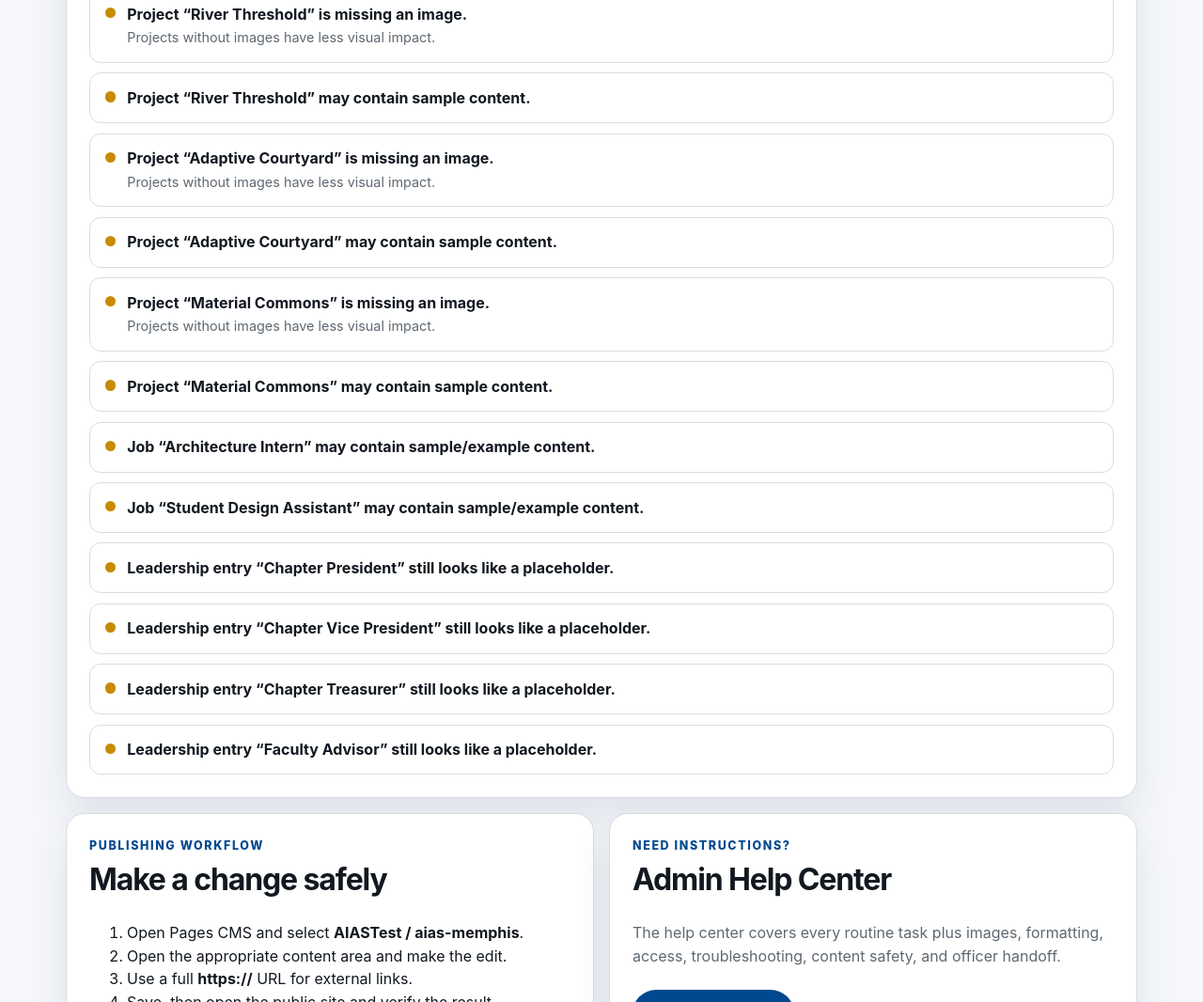
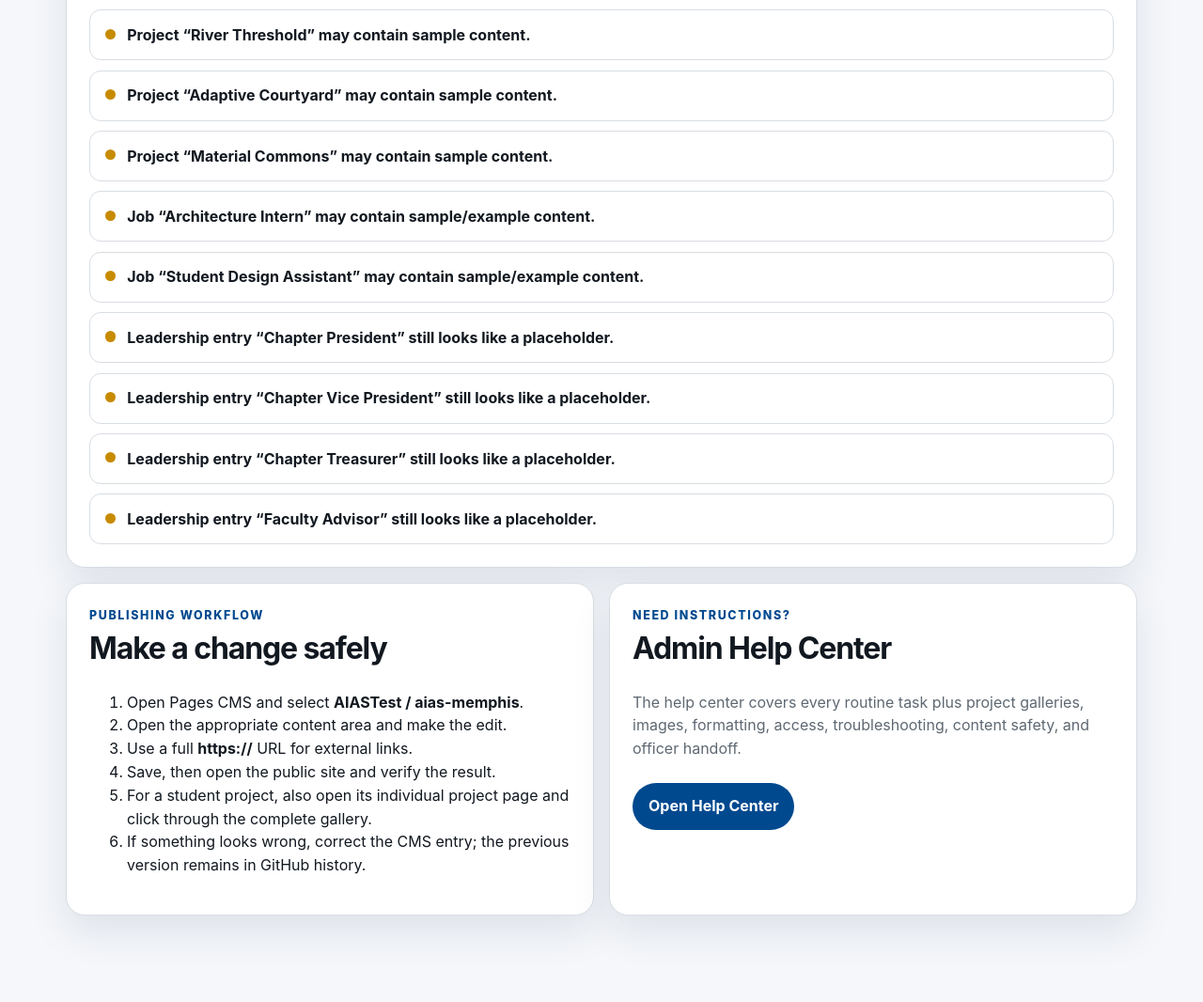
Before and after one commit to AIASTest/aias-memphis, a plain HTML site: page admin/index.html in a window 1280 px wide. Shown: the part 1734-2800 px from the top of the page at 94% size. Drawn offline with Linux system fonts and the light colour scheme.

Commit message:
Update admin dashboard for project portfolios

```diff
--- a/admin/index.html
+++ b/admin/index.html
@@ -40,7 +40,7 @@
     <div class="section-head" style="margin-top:2rem"><div><p class="eyebrow">What can be edited</p><h2 id="edit-sections-title" style="font-size:2rem">Content areas</h2></div></div>
     <div class="admin-grid">
       <a class="admin-card" href="help.html#events"><div class="admin-icon">Calendar</div><h2>Events</h2><p class="muted small">Meetings, tours, reviews, workshops, images, and RSVP links.</p><div class="admin-count" id="event-count-card">—</div></a>
-      <a class="admin-card" href="help.html#projects"><div class="admin-icon">Portfolio</div><h2>Student projects</h2><p class="muted small">Student work, course/studio, year, descriptions, images, and homepage features.</p><div class="admin-count" id="project-count-card">—</div></a>
+      <a class="admin-card" href="help.html#projects"><div class="admin-icon">Portfolio</div><h2>Student projects</h2><p class="muted small">Dedicated project pages with cover images, multi-image galleries, captions, project metadata, and long-form narratives.</p><div class="admin-count" id="project-count-card">—</div></a>
       <a class="admin-card" href="help.html#jobs"><div class="admin-icon">Career</div><h2>Jobs & internships</h2><p class="muted small">Local opportunities, application links, deadlines, and visibility.</p><div class="admin-count" id="job-count-card">—</div></a>
       <a class="admin-card" href="help.html#leadership"><div class="admin-icon">People</div><h2>Leadership</h2><p class="muted small">Officers, faculty advisor roles, and optional public email addresses.</p><div class="admin-count" id="leader-count-card">—</div></a>
       <a class="admin-card" href="help.html#pages"><div class="admin-icon">Pages</div><h2>Custom pages</h2><p class="muted small">Resources, scholarships, competitions, committees, and other information.</p><div class="admin-count" id="page-count-card">—</div></a>
@@ -55,8 +55,8 @@
   </section>
 
   <section class="admin-help-grid">
-    <div class="admin-panel"><p class="eyebrow">Publishing workflow</p><h2 style="font-size:2rem">Make a change safely</h2><ol><li>Open Pages CMS and select <strong>AIASTest / aias-memphis</strong>.</li><li>Open the appropriate content area and make the edit.</li><li>Use a full <strong>https://</strong> URL for external links.</li><li>Save, then open the public site and verify the result.</li><li>If something looks wrong, correct the CMS entry; the previous version remains in GitHub history.</li></ol></div>
-    <div class="admin-panel"><p class="eyebrow">Need instructions?</p><h2 style="font-size:2rem">Admin Help Center</h2><p class="muted">The help center covers every routine task plus images, formatting, access, troubleshooting, content safety, and officer handoff.</p><div class="admin-actions"><a class="button button-primary" href="help.html">Open Help Center</a></div></div>
+    <div class="admin-panel"><p class="eyebrow">Publishing workflow</p><h2 style="font-size:2rem">Make a change safely</h2><ol><li>Open Pages CMS and select <strong>AIASTest / aias-memphis</strong>.</li><li>Open the appropriate content area and make the edit.</li><li>Use a full <strong>https://</strong> URL for external links.</li><li>Save, then open the public site and verify the result.</li><li>For a student project, also open its individual project page and click through the complete gallery.</li><li>If something looks wrong, correct the CMS entry; the previous version remains in GitHub history.</li></ol></div>
+    <div class="admin-panel"><p class="eyebrow">Need instructions?</p><h2 style="font-size:2rem">Admin Help Center</h2><p class="muted">The help center covers every routine task plus project galleries, images, formatting, access, troubleshooting, content safety, and officer handoff.</p><div class="admin-actions"><a class="button button-primary" href="help.html">Open Help Center</a></div></div>
   </section>
 </main>
 
@@ -66,6 +66,7 @@
   const validDate=value=>/^\d{4}-\d{2}-\d{2}$/.test(String(value||''));
   const validHttps=value=>!value||/^https:\/\/.+/i.test(String(value).trim());
   const validEmail=value=>!value||/^[^@\s]+@[^@\s]+\.[^@\s]+$/.test(String(value).trim());
+  const validSlug=value=>/^[a-z0-9-]+$/.test(String(value||''));
   const sampleLike=value=>/\b(sample|example|prototype)\b/i.test(String(value||''));
   const escapeHTML=value=>String(value||'').replaceAll('&','&amp;').replaceAll('<','&lt;').replaceAll('>','&gt;').replaceAll('"','&quot;').replaceAll("'",'&#039;');
   async function getJSON(file){const r=await fetch(`../${file}`,{cache:'no-store'});if(!r.ok)throw new Error(file);return r.json()}
@@ -86,10 +87,29 @@
       if(site.demo_notice&&sampleLike(site.demo_notice))issues.push(issue('The announcement banner still identifies the site as a prototype/sample.',site.demo_notice));
       [['Membership URL',site.membership_url],['Department URL',site.department_url],['Instagram URL',site.instagram_url]].forEach(([name,url])=>{if(!validHttps(url))issues.push(issue(`${name} is not a full https:// link.`,url,'error'))});
       events.forEach((e,i)=>{if(!validDate(e?.date))issues.push(issue(`Event ${i+1} has a missing or invalid date.`,e?.title||'Untitled event','error'));if(e?.registration_url&&!validHttps(e.registration_url))issues.push(issue(`Event “${e.title||`#${i+1}`}” has an invalid RSVP link.`,'Use a full https:// URL.','error'));if(sampleLike(e?.location)||sampleLike(e?.summary))issues.push(issue(`Event “${e.title||`#${i+1}`}” may contain sample/example content.`))});
-      projects.forEach((p,i)=>{if(!p?.image)issues.push(issue(`Project “${p?.title||`#${i+1}`}” is missing an image.`,'Projects without images have less visual impact.'));if(sampleLike(p?.student)||sampleLike(p?.summary))issues.push(issue(`Project “${p?.title||`#${i+1}`}” may contain sample content.`))});
+
+      const projectSlugs=new Set();
+      projects.forEach((p,i)=>{
+        const label=p?.title||`#${i+1}`;
+        const cover=p?.cover_image||p?.image;
+        if(!validSlug(p?.slug))issues.push(issue(`Project “${label}” has a missing or invalid URL name.`,p?.slug||'Missing slug','error'));
+        else if(projectSlugs.has(p.slug))issues.push(issue(`Duplicate project URL name: ${p.slug}`,'Each student project slug must be unique.','error'));
+        if(p?.slug)projectSlugs.add(p.slug);
+        if(!cover)issues.push(issue(`Project “${label}” is missing a cover image.`,'Add a cover image so the project displays correctly on cards.','error'));
+        const gallery=asArray(p?.gallery);
+        if(!gallery.length)issues.push(issue(`Project “${label}” has no gallery images.`,'Add at least one gallery item.','error'));
+        gallery.forEach((item,galleryIndex)=>{
+          if(!item?.image)issues.push(issue(`Project “${label}” gallery image ${galleryIndex+1} is missing its image file.`,'Open the gallery item and choose an image.','error'));
+          if(!String(item?.alt||'').trim())issues.push(issue(`Project “${label}” gallery image ${galleryIndex+1} is missing an accessibility description.`,'Add a short description of what the image shows.'));
+        });
+        if(!String(p?.body||'').trim())issues.push(issue(`Project “${label}” is missing its full project narrative.`,'Add a detailed description in the Full project description field.'));
+        if(p?.external_url&&!validHttps(p.external_url))issues.push(issue(`Project “${label}” has an invalid external project link.`,'Use a full https:// URL.','error'));
+        if(sampleLike(p?.student)||sampleLike(p?.summary))issues.push(issue(`Project “${label}” may contain sample content.`));
+      });
+
       jobs.forEach((j,i)=>{if(j?.active&&validDate(j.deadline)&&j.deadline<now)issues.push(issue(`Expired job “${j.title||`#${i+1}`}” is still marked active.`,'It is hidden publicly, but should be cleaned up in the CMS.'));if(j?.apply_url&&!validHttps(j.apply_url))issues.push(issue(`Job “${j?.title||`#${i+1}`}” has an invalid application link.`,'Use a full https:// URL.','error'));if(sampleLike(j?.company)||sampleLike(j?.summary))issues.push(issue(`Job “${j?.title||`#${i+1}`}” may contain sample/example content.`))});
       leaders.forEach((person,i)=>{if(person?.email&&!validEmail(person.email))issues.push(issue(`Leadership email for ${person.name||`entry ${i+1}`} is invalid.`,person.email,'error'));if(/^(chapter |faculty advisor$)/i.test(String(person?.name||'')))issues.push(issue(`Leadership entry “${person.name}” still looks like a placeholder.`))});
-      const slugs=new Set();pages.forEach((p,i)=>{if(!/^[a-z0-9-]+$/.test(String(p?.slug||'')))issues.push(issue(`Custom page ${i+1} has an invalid URL name.`,p?.slug||'Missing slug','error'));if(slugs.has(p?.slug))issues.push(issue(`Duplicate custom-page URL name: ${p.slug}`,'Each page slug must be unique.','error'));slugs.add(p?.slug)});
+      const slugs=new Set();pages.forEach((p,i)=>{if(!validSlug(p?.slug))issues.push(issue(`Custom page ${i+1} has an invalid URL name.`,p?.slug||'Missing slug','error'));if(slugs.has(p?.slug))issues.push(issue(`Duplicate custom-page URL name: ${p.slug}`,'Each page slug must be unique.','error'));slugs.add(p?.slug)});
 
       setCount('health-count',issues.length?`${issues.length} item${issues.length===1?'':'s'}`:'Good');
       const badge=document.getElementById('health-badge');badge.textContent=issues.length?`${issues.length} item${issues.length===1?'':'s'} to review`:'No obvious issues found';
```
